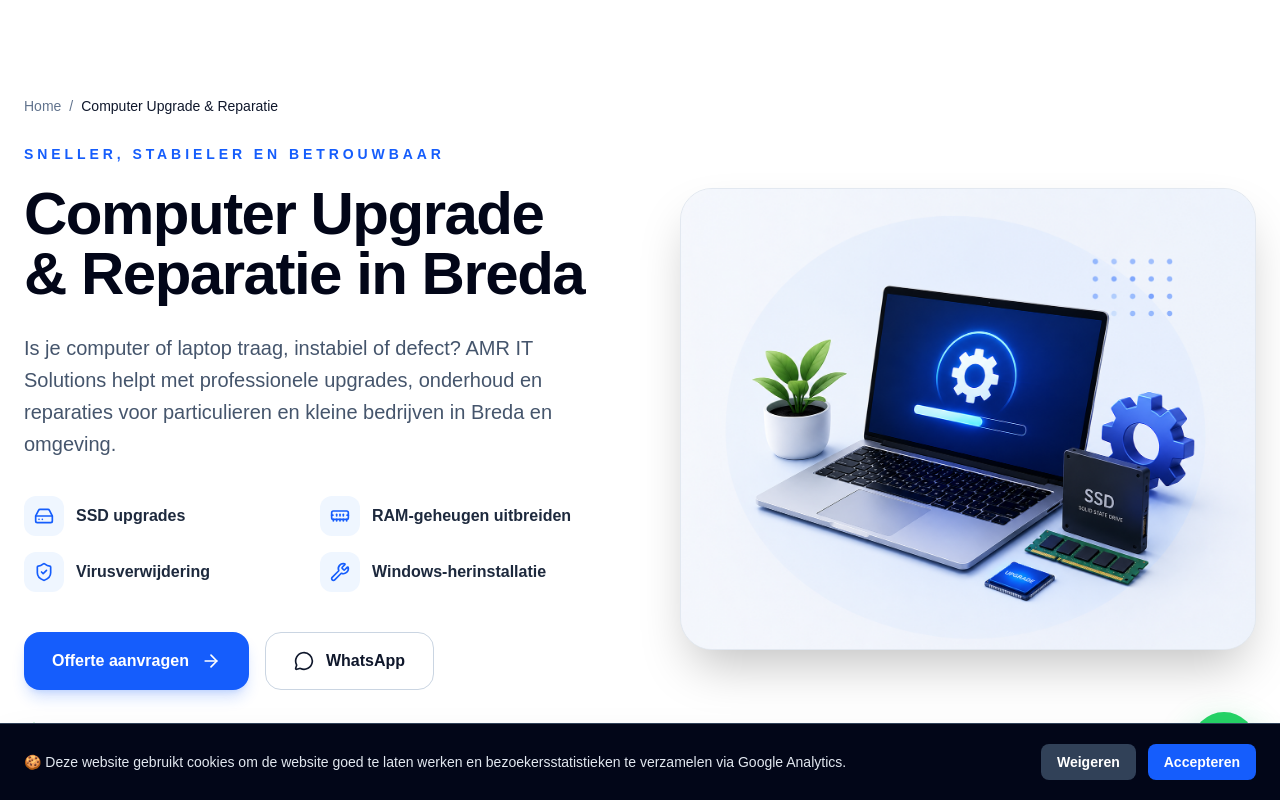
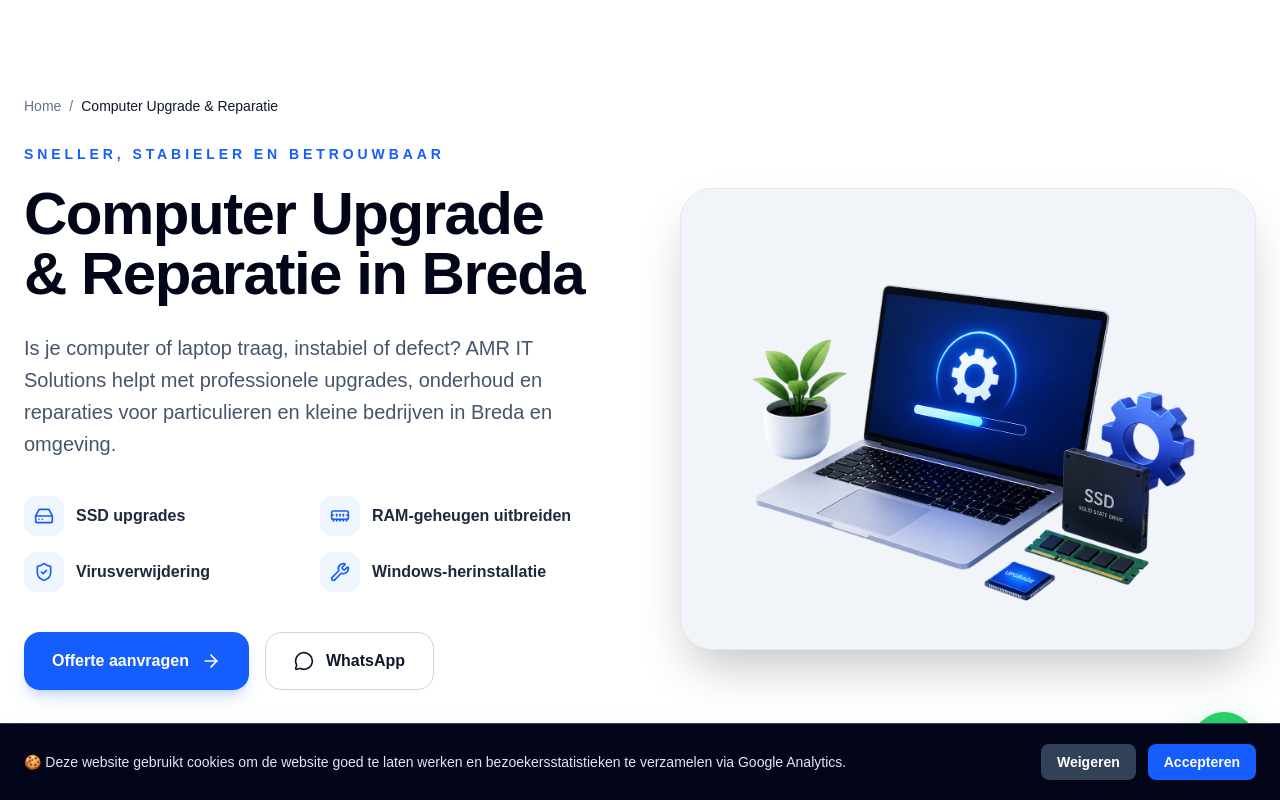
Before and after one commit to amritsolutions/amr-it-solutions, a Next.js app: page /computer-upgrade-reparatie in a window 1280 px wide. Shown: the top 800 px of the page. Built offline with nearby package versions, Linux system fonts and the light colour scheme.

Commit message:
it support breda

```diff
--- a/components/ComputerUpgradeHero.tsx
+++ b/components/ComputerUpgradeHero.tsx
@@ -112,7 +112,7 @@ export default function ComputerUpgradeHero() {
 
           <div className="overflow-hidden rounded-[2rem] border border-slate-200 bg-slate-100 shadow-2xl">
             <Image
-              src="/images/upgrade-reparatie1.png"
+              src="/images/upgrade-reparatie.png"
               alt="Computer upgrade en reparatie door AMR IT Solutions"
               width={900}
               height={700}
```
